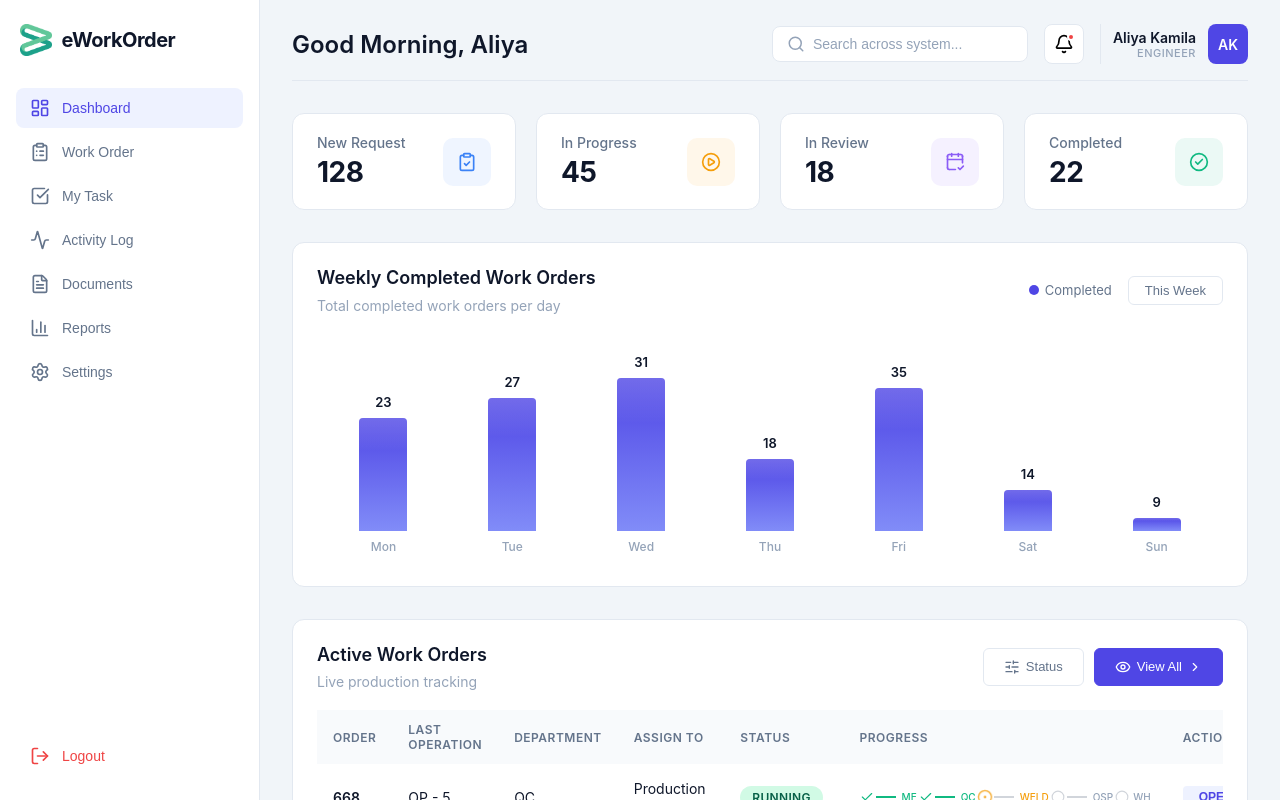
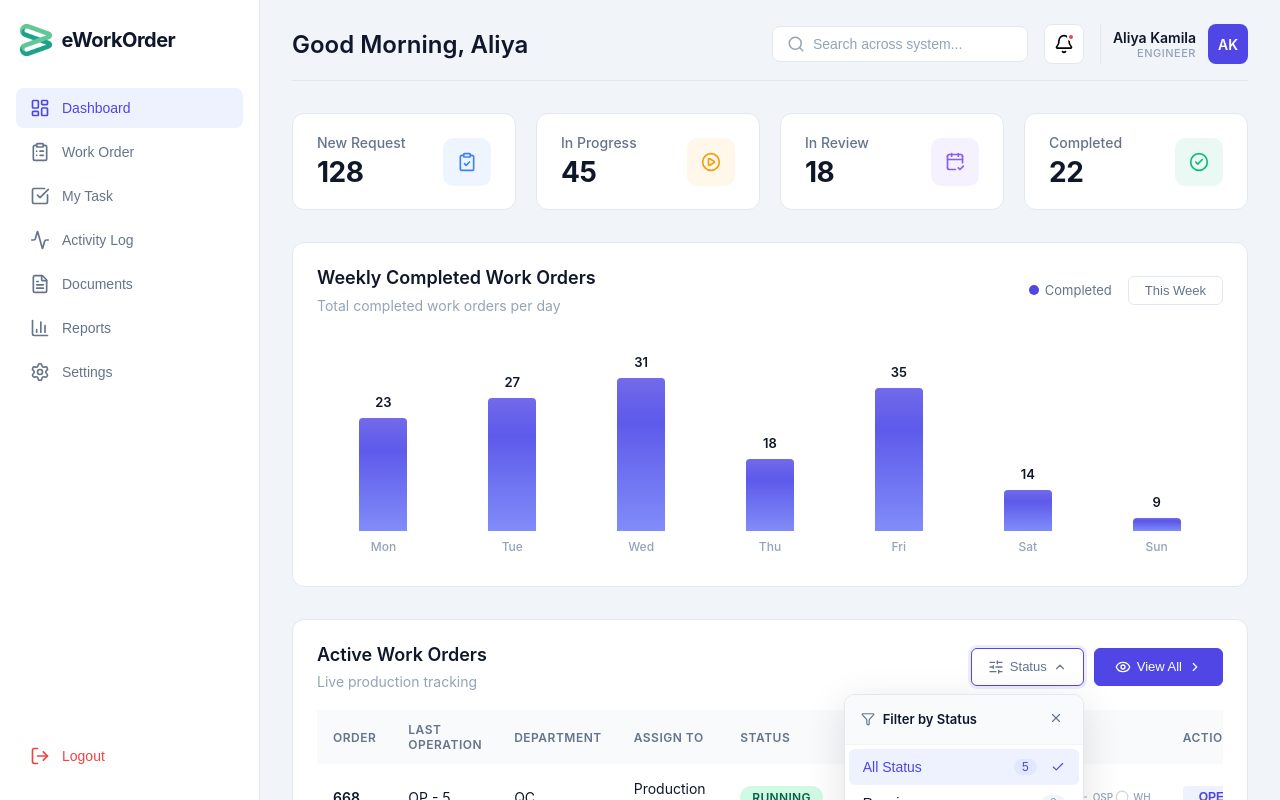
Before and after one commit to Aliyamkamila/paprika, a React app in the folder frontend/: page /dashboard in a window 1280 px wide. Both pictures are taken after a click on the button "Status". Shown: the top 800 px of the page. Built offline with nearby package versions, Linux system fonts and the light colour scheme; the HTML template or start-up script is replaced by a standard one.

Commit message:
fillter status

```diff
--- a/frontend/src/pages/dashboard/DashboardPage.jsx
+++ b/frontend/src/pages/dashboard/DashboardPage.jsx
@@ -21,8 +21,12 @@ import {
   Check,
   Circle,
   CircleDot,
+  ChevronDown,
+  Filter,
+  X,
 } from "lucide-react";
 import bhLogo from "../../assets/logo.png";
+import { useState } from "react";
 
 const summaryCards = [
   { title: "New Request", value: 128, icon: <ClipboardCheck size={20} />, color: "#3b82f6" },
@@ -31,7 +35,7 @@ const summaryCards = [
   { title: "Completed", value: 22, icon: <CheckCircle2 size={20} />, color: "#10b981" },
 ];
 
-const workOrders = [
+const allWorkOrders = [
   {
     order: "668",
     op: "OP - 5",
@@ -149,6 +153,38 @@ function StageTimeline({ stages }) {
 }
 
 export default function DashboardPage() {
+  const [isFilterOpen, setIsFilterOpen] = useState(false);
+  const [selectedStatus, setSelectedStatus] = useState("ALL");
+  const [workOrders, setWorkOrders] = useState(allWorkOrders);
+
+  const statusOptions = [
+    { value: "ALL", label: "All Status" },
+    { value: "RUNNING", label: "Running" },
+    { value: "AWAITING", label: "Awaiting" },
+    { value: "REVIEW", label: "Review" },
+  ];
+
+  const handleFilterToggle = () => {
+    setIsFilterOpen(!isFilterOpen);
+  };
+
+  const handleStatusSelect = (status) => {
+    setSelectedStatus(status);
+    setIsFilterOpen(false);
+
+    if (status === "ALL") {
+      setWorkOrders(allWorkOrders);
+    } else {
+      const filtered = allWorkOrders.filter(order => order.status === status);
+      setWorkOrders(filtered);
+    }
+  };
+
+  const getStatusCount = (status) => {
+    if (status === "ALL") return allWorkOrders.length;
+    return allWorkOrders.filter(order => order.status === status).length;
+  };
+
   return (
     <div className="dashboard-container">
       {/* Sidebar */}
@@ -316,10 +352,51 @@ export default function DashboardPage() {
               <p className="table-subtitle">Live production tracking</p>
             </div>
             <div className="table-actions">
-              <button className="btn-secondary">
+              {/* Status Filter Button with Dropdown */}
+              <div className="filter-container">
+                <button
+                  className="btn-filter"
+                  onClick={handleFilterToggle}
+                >
                   <SlidersHorizontal size={16} />
                   <span>Status</span>
+                  <ChevronDown size={14} className={`filter-chevron ${isFilterOpen ? 'open' : ''}`} />
+                  {selectedStatus !== "ALL" && (
+                    <span className="filter-badge">{getStatusCount(selectedStatus)}</span>
+                  )}
                 </button>
+
+                {isFilterOpen && (
+                  <div className="filter-dropdown">
+                    <div className="filter-dropdown-header">
+                      <Filter size={14} />
+                      <span>Filter by Status</span>
+                      <button
+                        className="filter-close"
+                        onClick={() => setIsFilterOpen(false)}
+                      >
+                        <X size={14} />
+                      </button>
+                    </div>
+                    <div className="filter-options">
+                      {statusOptions.map((option) => (
+                        <button
+                          key={option.value}
+                          className={`filter-option ${selectedStatus === option.value ? 'active' : ''}`}
+                          onClick={() => handleStatusSelect(option.value)}
+                        >
+                          <span className="filter-option-label">{option.label}</span>
+                          <span className="filter-option-count">{getStatusCount(option.value)}</span>
+                          {selectedStatus === option.value && (
+                            <Check size={14} className="filter-option-check" />
+                          )}
+                        </button>
+                      ))}
+                    </div>
+                  </div>
+                )}
+              </div>
+
               <button className="btn-view-all">
                 <Eye size={16} />
                 <span>View All</span>
@@ -342,7 +419,8 @@ export default function DashboardPage() {
                 </tr>
               </thead>
               <tbody>
-                {workOrders.map((work) => (
+                {workOrders.length > 0 ? (
+                  workOrders.map((work) => (
                     <tr key={work.order}>
                       <td className="order-id">{work.order}</td>
                       <td>{work.op}</td>
@@ -356,7 +434,14 @@ export default function DashboardPage() {
                         <button className="btn-action">OPEN</button>
                       </td>
                     </tr>
-                ))}
+                  ))
+                ) : (
+                  <tr>
+                    <td colSpan="7" className="empty-state">
+                      <p>No work orders found for this status</p>
+                    </td>
+                  </tr>
+                )}
               </tbody>
             </table>
           </div>
@@ -364,6 +449,9 @@ export default function DashboardPage() {
           <div className="table-footer">
             <p className="table-count">
               Showing <strong>{workOrders.length}</strong> active work orders
+              {selectedStatus !== "ALL" && (
+                <span className="filter-info"> (filtered by {selectedStatus.toLowerCase()})</span>
+              )}
             </p>
             <div className="table-pagination">
               <button className="pagination-btn pagination-prev">
--- a/frontend/src/pages/dashboard/dashboard.css
+++ b/frontend/src/pages/dashboard/dashboard.css
@@ -491,6 +491,172 @@ body {
   align-items: center;
 }
 
+/* ===== FILTER DROPDOWN ===== */
+.filter-container {
+  position: relative;
+  display: inline-block;
+}
+
+.btn-filter {
+  display: flex;
+  align-items: center;
+  justify-content: center;
+  gap: 6px;
+  padding: 8px 16px;
+  border: 1px solid #e2e8f0;
+  background: #ffffff;
+  border-radius: 6px;
+  font-size: 13px;
+  font-weight: 500;
+  color: #64748b;
+  cursor: pointer;
+  transition: all 0.2s ease;
+  white-space: nowrap;
+  min-width: 100px;
+  height: 38px;
+  position: relative;
+}
+
+.btn-filter:hover {
+  background: #f8fafc;
+  border-color: #cbd5e1;
+}
+
+.btn-filter:focus {
+  outline: none;
+  border-color: #4f46e5;
+  box-shadow: 0 0 0 3px rgba(79, 70, 229, 0.1);
+}
+
+.filter-chevron {
+  transition: transform 0.2s ease;
+}
+
+.filter-chevron.open {
+  transform: rotate(180deg);
+}
+
+.filter-badge {
+  background: #4f46e5;
+  color: white;
+  font-size: 10px;
+  padding: 1px 6px;
+  border-radius: 10px;
+  font-weight: 600;
+  margin-left: 2px;
+}
+
+.filter-dropdown {
+  position: absolute;
+  top: calc(100% + 8px);
+  right: 0;
+  min-width: 240px;
+  background: #ffffff;
+  border: 1px solid #e2e8f0;
+  border-radius: 10px;
+  box-shadow: 0 10px 40px rgba(0, 0, 0, 0.12);
+  z-index: 1000;
+  animation: slideDown 0.2s ease;
+  overflow: hidden;
+}
+
+@keyframes slideDown {
+  from {
+    opacity: 0;
+    transform: translateY(-8px);
+  }
+  to {
+    opacity: 1;
+    transform: translateY(0);
+  }
+}
+
+.filter-dropdown-header {
+  display: flex;
+  align-items: center;
+  gap: 8px;
+  padding: 12px 16px;
+  background: #f8fafc;
+  border-bottom: 1px solid #f1f5f9;
+  font-size: 13px;
+  font-weight: 600;
+  color: #0f172a;
+}
+
+.filter-dropdown-header svg {
+  color: #64748b;
+}
+
+.filter-close {
+  margin-left: auto;
+  background: transparent;
+  border: none;
+  color: #94a3b8;
+  cursor: pointer;
+  padding: 4px;
+  border-radius: 4px;
+  transition: all 0.2s ease;
+}
+
+.filter-close:hover {
+  background: #f1f5f9;
+  color: #0f172a;
+}
+
+.filter-options {
+  padding: 4px;
+  max-height: 280px;
+  overflow-y: auto;
+}
+
+.filter-option {
+  display: flex;
+  align-items: center;
+  gap: 10px;
+  width: 100%;
+  padding: 10px 14px;
+  border: none;
+  background: transparent;
+  border-radius: 6px;
+  cursor: pointer;
+  transition: all 0.2s ease;
+  font-size: 14px;
+  color: #0f172a;
+}
+
+.filter-option:hover {
+  background: #f1f5f9;
+}
+
+.filter-option.active {
+  background: #eef2ff;
+  color: #4f46e5;
+}
+
+.filter-option-label {
+  flex: 1;
+  text-align: left;
+}
+
+.filter-option-count {
+  font-size: 12px;
+  color: #94a3b8;
+  background: #f1f5f9;
+  padding: 1px 8px;
+  border-radius: 12px;
+  font-weight: 500;
+}
+
+.filter-option.active .filter-option-count {
+  background: #e0e7ff;
+  color: #4f46e5;
+}
+
+.filter-option-check {
+  color: #4f46e5;
+  margin-left: 4px;
+}
+
 .btn-secondary,
 .btn-view-all {
   display: flex;
@@ -576,6 +742,20 @@ body {
 .order-id {
   font-weight: 600;
   color: #4f46e5;
+}
+
+.empty-state {
+  text-align: center !important;
+  padding: 40px 16px !important;
+  color: #94a3b8;
+  font-size: 14px;
+}
+
+.filter-info {
+  font-weight: 400;
+  color: #94a3b8;
+  font-size: 13px;
+  margin-left: 4px;
 }
 
 /* ===== STAGE TIMELINE ===== */
@@ -838,6 +1018,7 @@ body {
     white-space: normal;
   }
 
+  .btn-filter,
   .btn-secondary,
   .btn-view-all {
     min-width: 80px;
@@ -885,6 +1066,10 @@ body {
     height: 32px;
     font-size: 13px;
   }
+
+  .filter-dropdown {
+    min-width: 200px;
+  }
 }
 
 @media (max-width: 768px) {
@@ -914,8 +1099,10 @@ body {
 
   .table-actions {
     width: 100%;
+    flex-wrap: wrap;
   }
 
+  .btn-filter,
   .btn-secondary,
   .btn-view-all {
     flex: 1;
@@ -974,6 +1161,17 @@ body {
     height: 30px;
     font-size: 12px;
   }
+
+  .filter-dropdown {
+    right: auto;
+    left: 0;
+    min-width: 200px;
+  }
+
+  .filter-option {
+    font-size: 13px;
+    padding: 8px 12px;
+  }
 }
 
 @media (max-width: 480px) {
@@ -1000,11 +1198,13 @@ body {
     justify-content: space-between;
   }
 
+  .btn-filter,
   .btn-secondary,
   .btn-view-all {
     font-size: 12px;
     padding: 8px 12px;
     height: 34px;
+    min-width: 60px;
   }
 
   .bar-chart {
@@ -1053,4 +1253,20 @@ body {
     height: 28px;
     font-size: 11px;
   }
+
+  .filter-dropdown {
+    min-width: 180px;
+    right: -10px;
+    left: auto;
+  }
+
+  .filter-option {
+    font-size: 12px;
+    padding: 8px 10px;
+  }
+
+  .filter-dropdown-header {
+    font-size: 12px;
+    padding: 10px 12px;
+  }
 }
```
Lines whose indentation alone changed are shown as unchanged.
